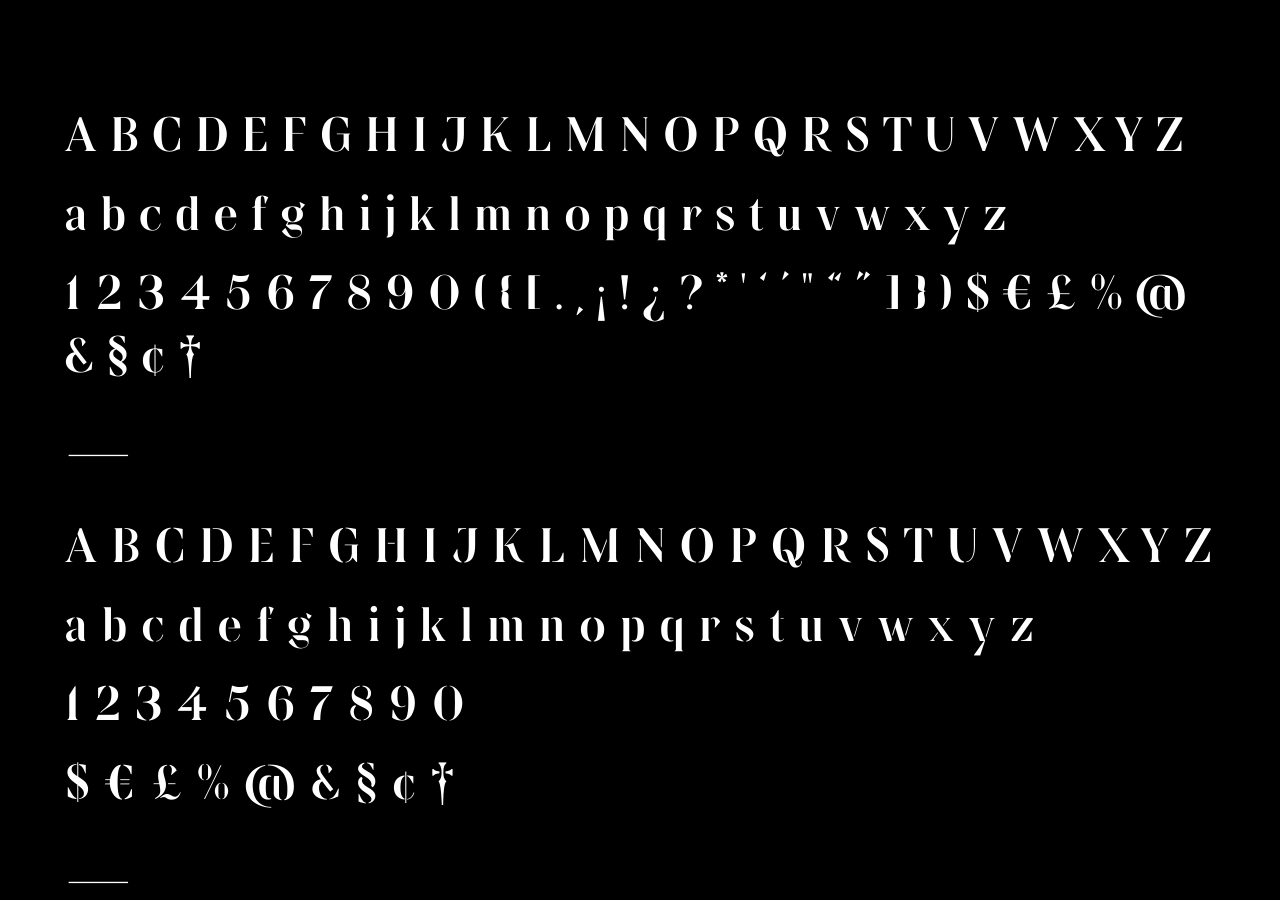
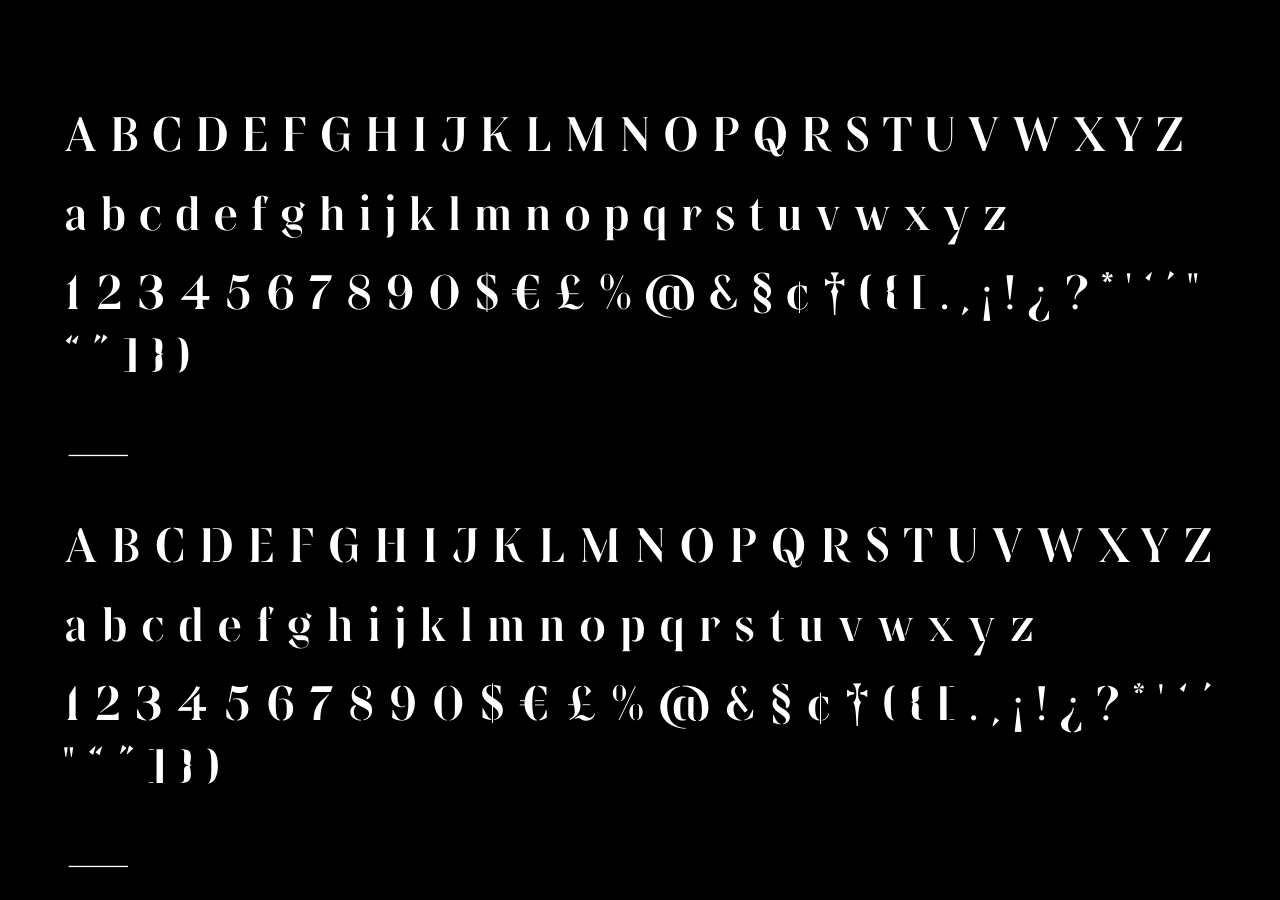
Before and after one commit to rnmp/jeans-dope-site, a Jekyll site: the page built from _projects/linsingen.md, in a window 1280 px wide and 900 px high, scrolled down 3368 px. Built offline with Jekyll 4.4.1, drawn with Linux system fonts in a browser that asks for light colours; some web fonts are replaced; some of the changed text lies outside the part shown.

Commit message:
Updated Linsingen

```diff
--- a/_projects/linsingen.md
+++ b/_projects/linsingen.md
@@ -16,7 +16,7 @@
   <div class="break"></div>
   <p>a b c d e f g h i j k l m n o p q r s t u v w x y z</p>
   <div class="break"></div>
-  <p>1 2 3 4 5 6 7 8 9 0 ( { [ . , ¡ ! ¿ ? * ' ‘ ’ " “ ” ] } ) $ € £ % @ & § ¢ †</p>
+  <p>1 2 3 4 5 6 7 8 9 0 $ € £ % @ & § ¢ † ( { [ . , ¡ ! ¿ ? * ' ‘ ’ " “ ” ] } )</p>
 </div>
 
 <div class="font-grid" style="font-family: 'Linsingen Moderna'; font-size: 6vw; font-weight: 300;">
@@ -27,9 +27,7 @@
   <div class="break"></div>
   <p>a b c d e f g h i j k l m n o p q r s t u v w x y z</p>
   <div class="break"></div>
-  <p>1 2 3 4 5 6 7 8 9 0</p>
-  <div class="break"></div>
-  <p>$ € £ % @ & § ¢ †</p>
+  <p>1 2 3 4 5 6 7 8 9 0 $ € £ % @ & § ¢ † ( { [ . , ¡ ! ¿ ? * ' ‘ ’ " “ ” ] } )</p>
 </div>
 
 <div class="font-grid" style="font-family: 'Linsingen Moderna'; font-size: 6vw; font-weight: 300;">
@@ -40,7 +38,5 @@
   <div class="break"></div>
   <p>a b c d e f g h i j k l m n o p q r s t u v w x y z</p>
   <div class="break"></div>
-  <p>1 2 3 4 5 6 7 8 9 0</p>
-  <div class="break"></div>
-  <p>$ € £ % @ & § ¢ †</p>
+  <p>1 2 3 4 5 6 7 8 9 0 $ € £ % @ & § ¢ † ( { [ . , ¡ ! ¿ ? * ' ‘ ’ " “ ” ] } )</p>
 </div>
```
